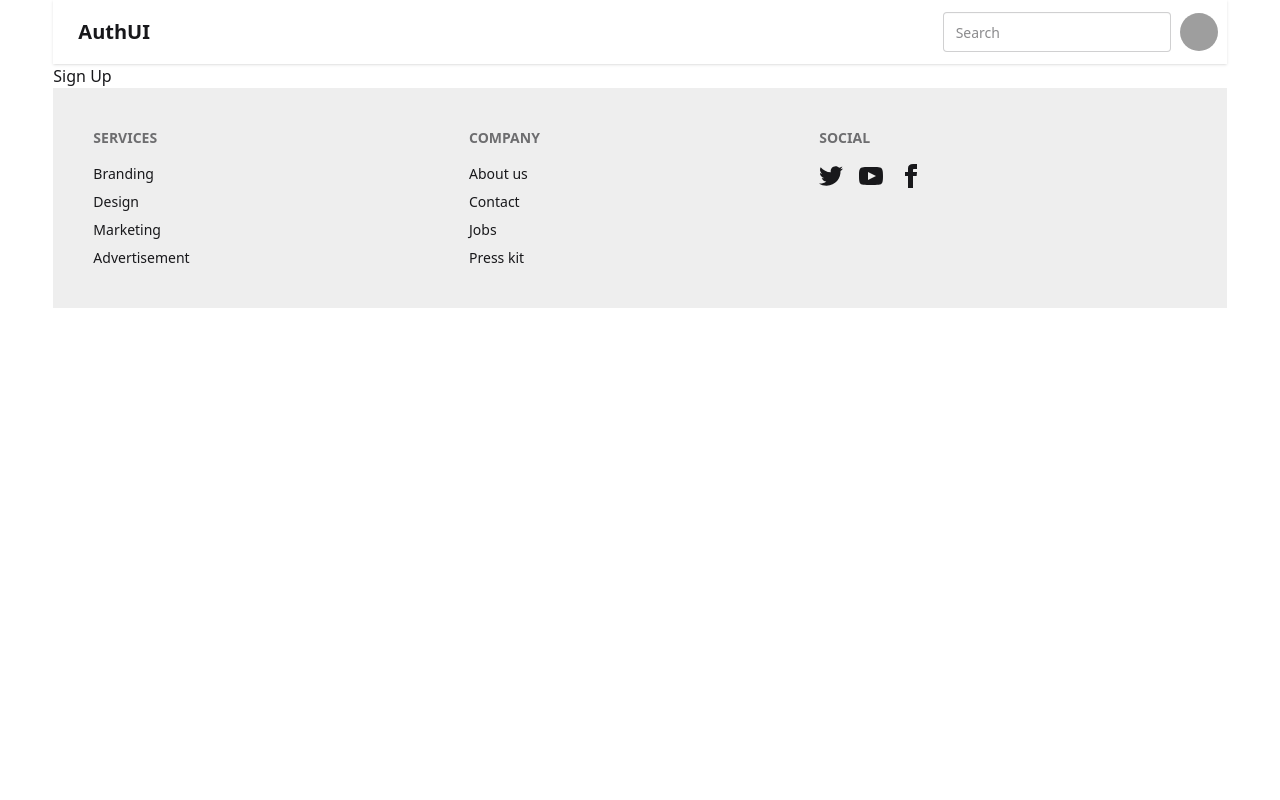
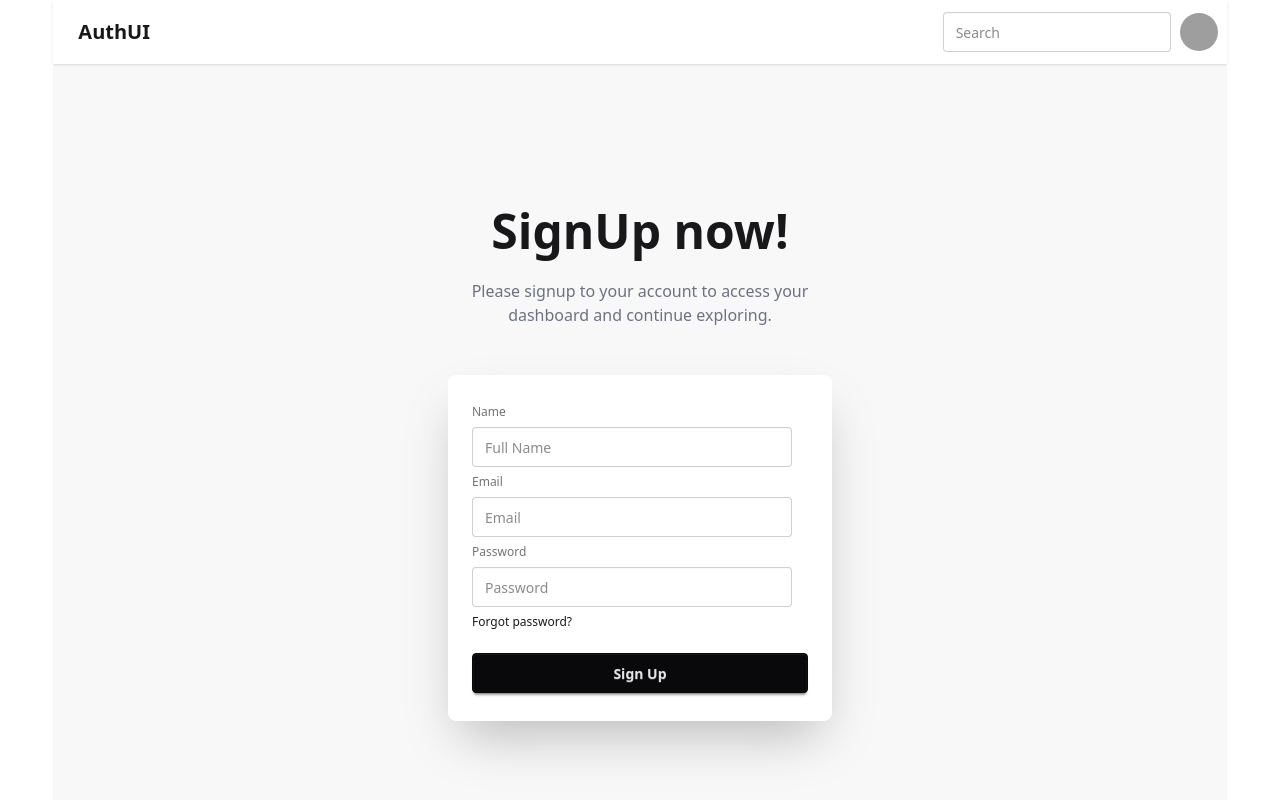
Before and after one commit to Amitkumersarkar/React-Auth-Intregration, a React (Vite) app: page /signup in a window 1280 px wide. Shown: the top 800 px of the page. Built offline with nearby package versions, Linux system fonts and the light colour scheme; grey boxes are pictures that could not be loaded.

Commit message:
updated file

```diff
--- a/src/Components/Header/Navbar.jsx
+++ b/src/Components/Header/Navbar.jsx
@@ -4,7 +4,9 @@
     return (
         <div className="navbar bg-base-100 shadow-sm">
             <div className="flex-1">
+                <NavLink to='/'>
                     <a className="btn btn-ghost text-xl">AuthUI</a>
+                </NavLink>
             </div>
             <div className="flex gap-2">
                 <input type="text" placeholder="Search" className="input input-bordered w-24 md:w-auto" />
@@ -19,12 +21,14 @@
                     <ul
                         tabIndex={0}
                         className="menu menu-sm dropdown-content bg-base-100 rounded-box z-1 mt-3 w-52 p-2 shadow">
+                        <NavLink to='/'>
                             <li>
                                 <a className="justify-between">
                                     Profile
                                     <span className="badge">New</span>
                                 </a>
                             </li>
+                        </NavLink>
                         <NavLink to='/signup'>
                             <li><a>SignUp</a></li>
                         </NavLink>
--- a/src/Components/LoginPage/Login.jsx
+++ b/src/Components/LoginPage/Login.jsx
@@ -2,8 +2,28 @@
 const Login = () => {
 
     return (
-        <div>
-            <h2>Login</h2>
+        <div className="hero bg-base-200 min-h-screen">
+            <div className="flex flex-col items-center w-full max-w-md mx-auto space-y-6 px-4">
+                <div className="text-center ">
+                    <h1 className="text-5xl font-bold">Login now!</h1>
+                    <p className="py-6 text-gray-500">
+                        Please log in to your account to access your dashboard and continue exploring.
+                        We’re glad to have you back!
+                    </p>
+                </div>
+                <div className="card bg-base-100 w-full max-w-sm shrink-0 shadow-2xl">
+                    <div className="card-body">
+                        <fieldset className="fieldset">
+                            <label className="label">Email</label>
+                            <input type="email" className="input" placeholder="Email" />
+                            <label className="label">Password</label>
+                            <input type="password" className="input" placeholder="Password" />
+                            <div><a className="link link-hover">Forgot password?</a></div>
+                            <button className="btn btn-neutral mt-4">Login</button>
+                        </fieldset>
+                    </div>
+                </div>
+            </div>
         </div>
     );
 };
--- a/src/Components/SignUpPage/SignUp.jsx
+++ b/src/Components/SignUpPage/SignUp.jsx
@@ -2,8 +2,29 @@
 const SignUp = () => {
 
     return (
-        <div>
-            <h2>Sign Up</h2>
+        <div className="hero bg-base-200 min-h-screen">
+            <div className="flex flex-col items-center w-full max-w-md mx-auto space-y-6 px-4">
+                <div className="text-center ">
+                    <h1 className="text-5xl font-bold">SignUp now!</h1>
+                    <p className="py-6 text-gray-500">
+                        Please signup to your account to access your dashboard and continue exploring.
+                    </p>
+                </div>
+                <div className="card bg-base-100 w-full max-w-sm shrink-0 shadow-2xl">
+                    <div className="card-body">
+                        <fieldset className="fieldset">
+                            <label className="label">Name</label>
+                            <input type="text" className="input" placeholder="Full Name" />
+                            <label className="label">Email</label>
+                            <input type="email" className="input" placeholder="Email" />
+                            <label className="label">Password</label>
+                            <input type="password" className="input" placeholder="Password" />
+                            <div><a className="link link-hover">Forgot password?</a></div>
+                            <button className="btn btn-neutral mt-4">Sign Up</button>
+                        </fieldset>
+                    </div>
+                </div>
+            </div>
         </div>
     );
 };
```
Lines whose indentation alone changed are shown as unchanged.
